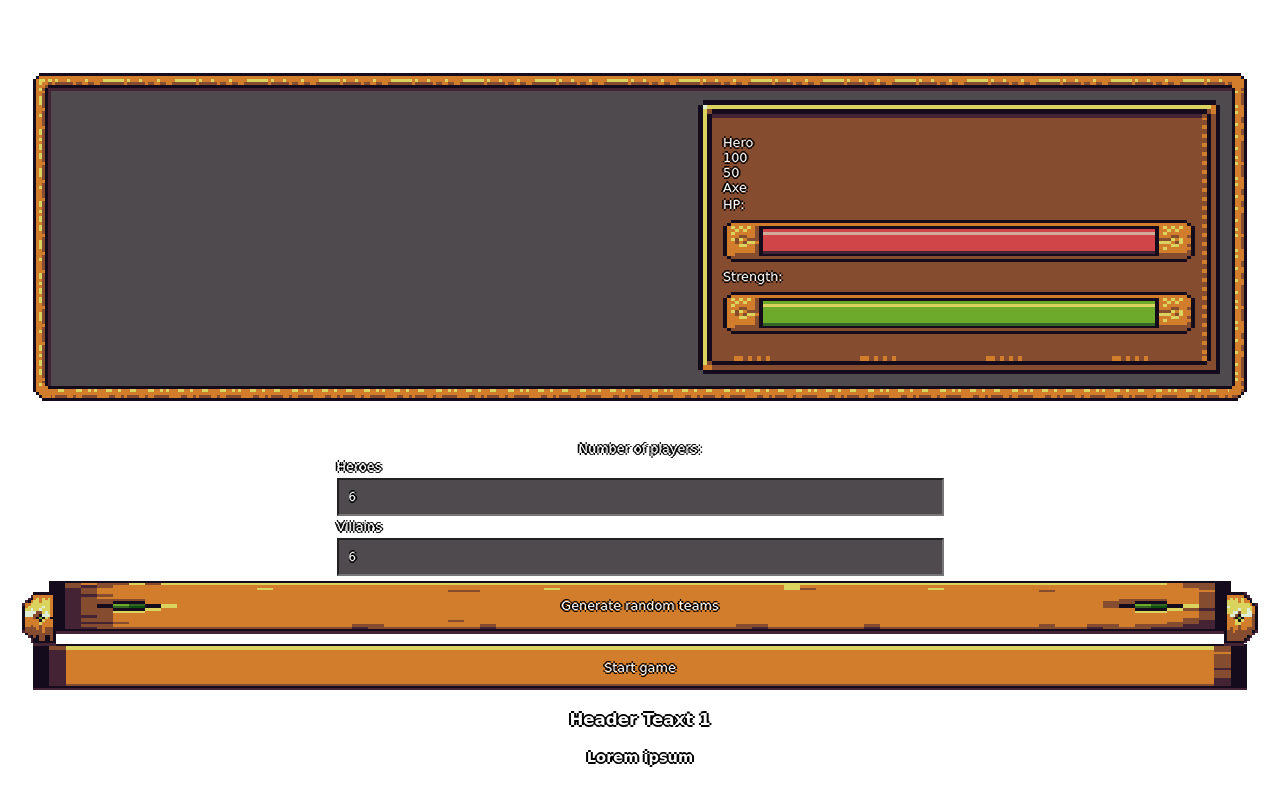
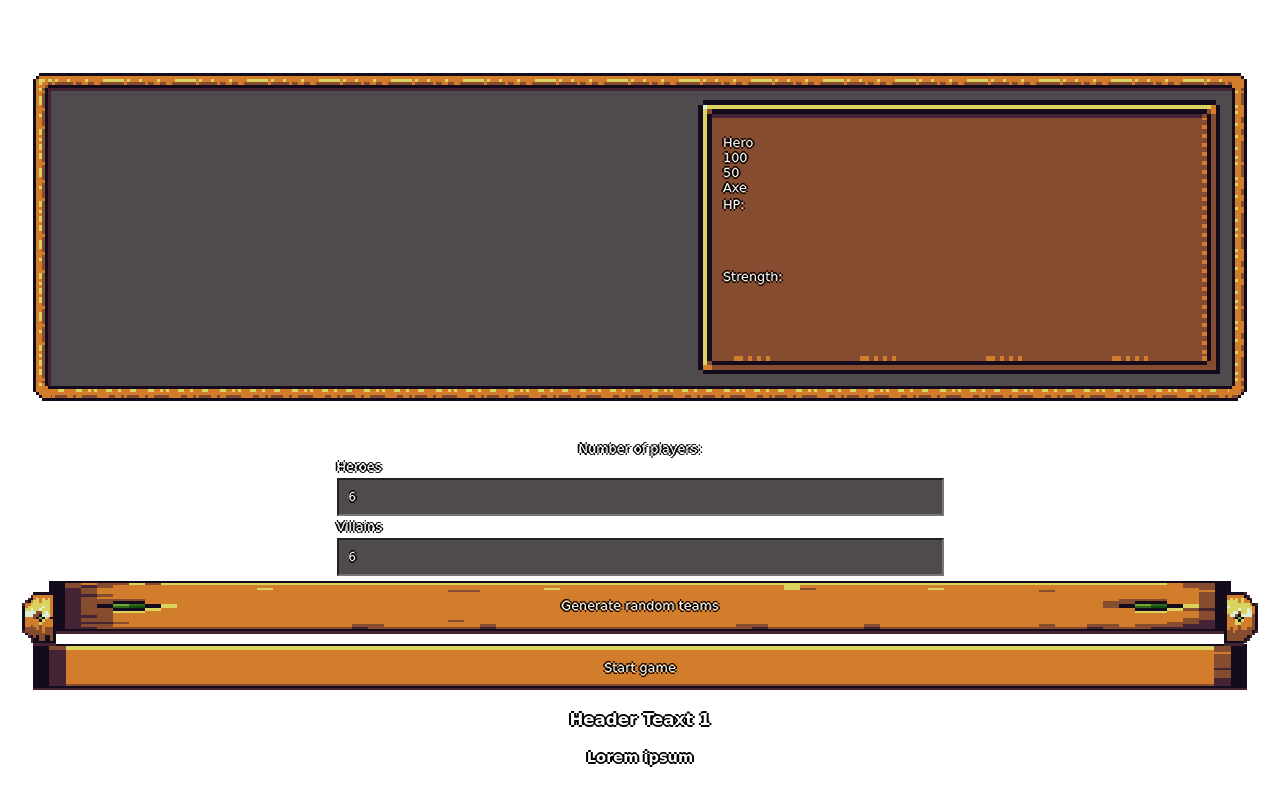
Before and after one commit to Neil-Gorski/GameOfLife, a plain HTML site: page index.html in a window 1280 px wide. Both pictures are taken after a click on the button "Generate random teams". Shown: the top 806 px of the page. Drawn offline with Linux system fonts and the light colour scheme; a web font is replaced by a local one.

Commit message:
exercise-06 - render CharacterCard, inner HTML

```diff
--- a/index.html
+++ b/index.html
@@ -17,21 +17,6 @@
             </div>
 
             <div class='teamB-wrapper team-wrapper' id='teamB-wrapper'>
-                <div class='character-card rpgui-container framed-golden'>
-                    <div class='name'>Hero</div>
-                    <div class='hp'>100</div>
-                    <div class='strength'>50</div>
-                    <div class='weapon-name'>Axe</div>
-                    <div class='progress-wrapper'>
-                        <label>HP:</label>
-                        <div class='rpgui-progress red' ></div>
-                    </div>
-
-                    <div class='progress-wrapper'>
-                        <label>Strength:</label>
-                        <div class='rpgui-progress green' ></div>
-                    </div>
-                </div>
             </div>
 
         </div>
--- a/scripts/boardController.js
+++ b/scripts/boardController.js
@@ -39,20 +39,49 @@ export class BoardController {
     };
 
     renderTeams = () => {
+        const teamAWrapper = this.gameContainer.querySelector("#teamA-wrapper");
+        const teamBWrapper = this.gameContainer.querySelector("#teamB-wrapper");
 
-        // <div className='character-card rpgui-container framed-golden'>
-        //     <div className='name'>Hero</div>
-        //     <div className='hp'>100</div>
-        //     <div className='strength'>50</div>
-        //     <div className='weapon-name'>Axe</div>
-        //     <div className='progress-wrapper'>
+        const characterCard = document.createElement("div");
+        characterCard.classList.add('character-card', 'rpgui-container', 'framed-golden');
+        // console.log(characterCard);
+
+        characterCard.innerHTML = `
+            <div class='name'>Hero</div>
+            <div class='hp'>100</div>
+            <div class='strength'>50</div>
+            <div class='weapon-name'>Axe</div>
+            <div class='progress-wrapper'>
+                <label>HP:</label>
+                <div class='rpgui-progress red'></div>
+            </div>
+            <div class='progress-wrapper'>
+                 <label>Strength:</label>
+                 <div class='rpgui-progress green'></div>
+             </div>`;
+
+        teamAWrapper.appendChild(characterCard);
+        console.log(teamAWrapper);
+
+        teamBWrapper.appendChild(characterCard);
+
+
+
+
+
+        // <div class='character-card rpgui-container framed-golden'>
+        //     <div class='name'>Hero</div>
+        //     <div class='hp'>100</div>
+        //     <div class='strength'>50</div>
+        //     <div class='weapon-name'>Axe</div>
+        //     <div class='progress-wrapper'>
         //         <label>HP:</label>
-        //         <div className='rpgui-progress red'></div>
-        //     </div>
+        //         <div class='rpgui-progress red'></div>
+        // //     </div>
         //
-        //     <div className='progress-wrapper'>
+        //     <div class='progress-wrapper'>
         //         <label>Strength:</label>
-        //         <div className='rpgui-progress green'></div>
+        //         <div class='rpgui-progress green'></div>
         //     </div>
         // </div>
 
```
